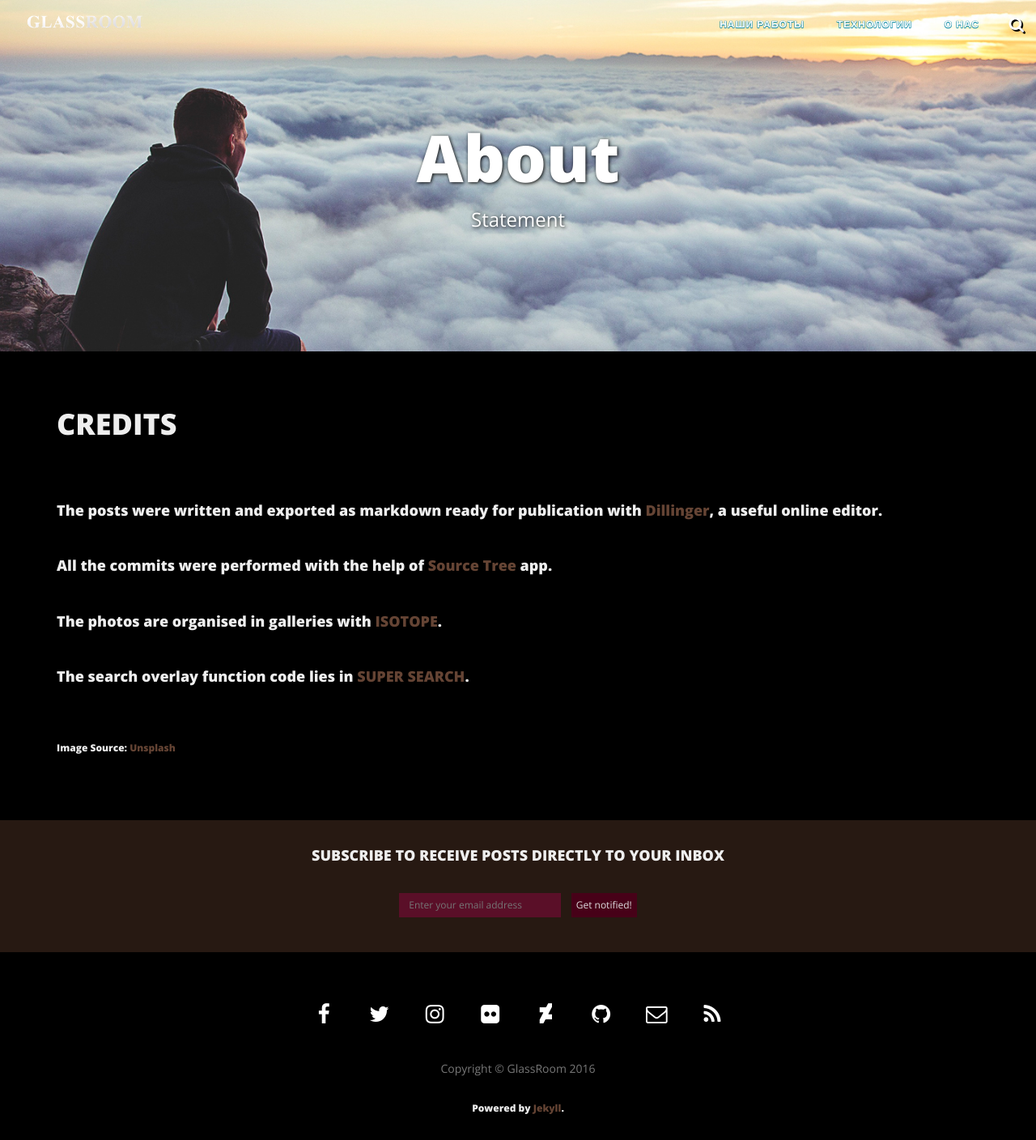
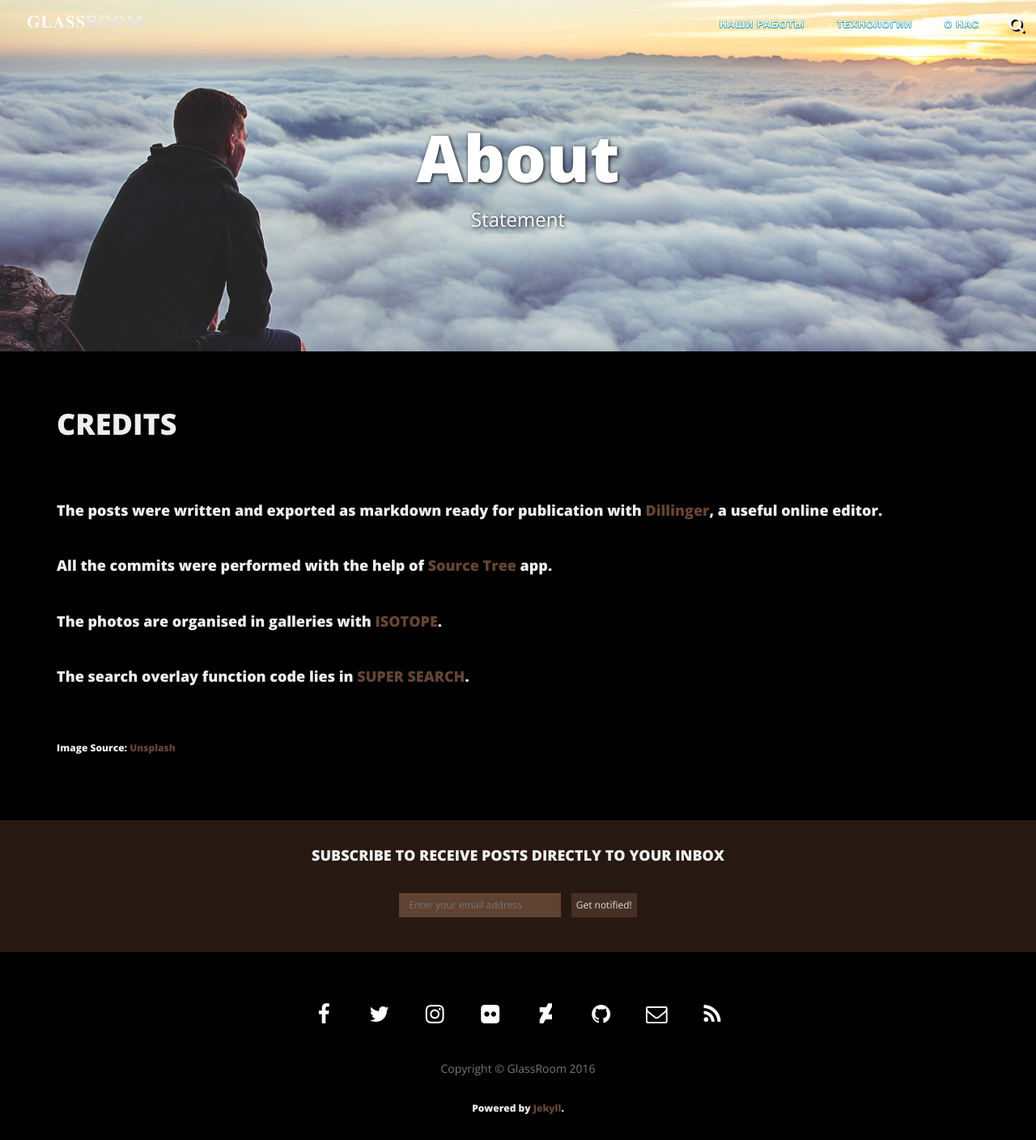
Before and after one commit to Magnum800/glassroom, a Jekyll site: the page built from about/index.html, in a window 1280 px wide. Shown: the whole page at 81% size. Built offline with Jekyll 4.4.1, drawn with Linux system fonts in a browser that asks for light colours; nearby versions of some CDN libraries.

Commit message:
Update newsletter.html

```diff
--- a/_includes/newsletter.html
+++ b/_includes/newsletter.html
@@ -5,7 +5,7 @@
       <center><h4><p>SUBSCRIBE TO RECEIVE POSTS DIRECTLY TO YOUR INBOX</h4></center>
 
 
-<form style="padding:3px;text-align:center;font-family: 'Open Sans', 'Helvetica Neue', Helvetica, Arial, sans-serif;font-size:12px;" action="https://tinyletter.com/photorgasms" method="post" target="popupwindow" onsubmit="window.open('https://tinyletter.com/yourproject', 'popupwindow', 'scrollbars=yes,width=800,height=600');return true"><input type="text" placeholder="Enter your email address"  style="width:200px;height:30px;border:0;background-color:#5A0F28;color:#dddddd;outline:0;padding-left:12px;" name="email" id="tlemail" />&nbsp; &nbsp; <input type="submit" value="Get notified!" style="background-color:#470118;color:#dddddd;height:30px;border:0;" /></form>
+<form style="padding:3px;text-align:center;font-family: 'Open Sans', 'Helvetica Neue', Helvetica, Arial, sans-serif;font-size:12px;" action="https://tinyletter.com/photorgasms" method="post" target="popupwindow" onsubmit="window.open('https://tinyletter.com/yourproject', 'popupwindow', 'scrollbars=yes,width=800,height=600');return true"><input type="text" placeholder="Enter your email address"  style="width:200px;height:30px;border:0;background-color:#604233;color:#dddddd;outline:0;padding-left:12px;" name="email" id="tlemail" />&nbsp; &nbsp; <input type="submit" value="Get notified!" style="background-color:#462F24;color:#dddddd;height:30px;border:0;" /></form>
             </div>
         </div>
 
```
